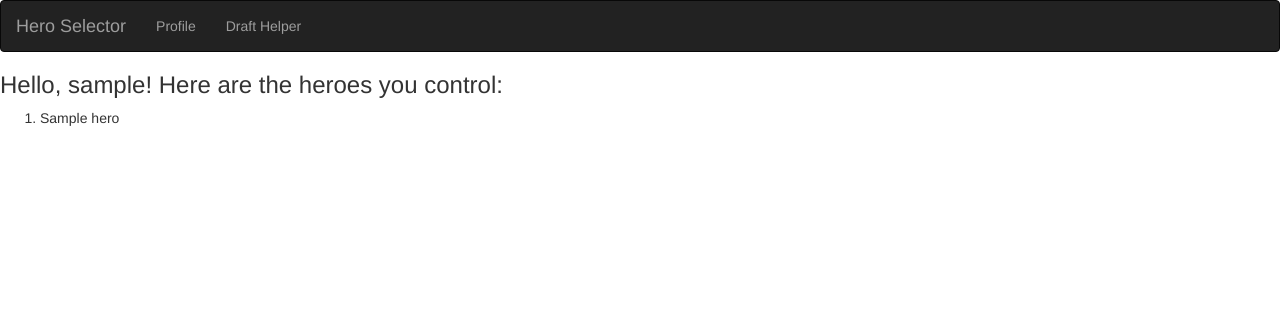
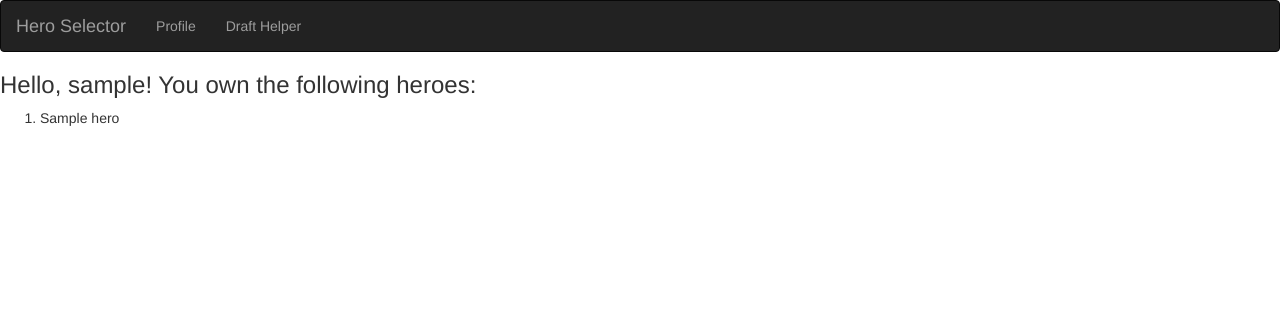
Before and after one commit to nashau01/cs330_Final_Project, a Flask app: template templates/userprofile.html in a window 1280 px wide. Shown: the top 312 px of the page. Run offline with Flask 2, Linux system fonts and the light colour scheme; the template is opened without the code that fills it: most values are stand-ins (such as "Sample title", 1, 10 or a date in 2020); some libraries are stand-ins or nearby versions.

Commit message:
heroku debug

```diff
--- a/templates/userprofile.html
+++ b/templates/userprofile.html
@@ -2,7 +2,7 @@
 
 {% block content %}
 
-    <h3> Hello, {{ username }}! Here are the heroes you control:</h3>
+    <h3> Hello, {{ username }}! You own the following heroes:</h3>
 
     <ol id="userHeroes">
 
```
